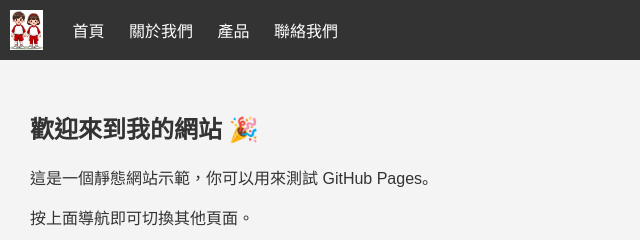
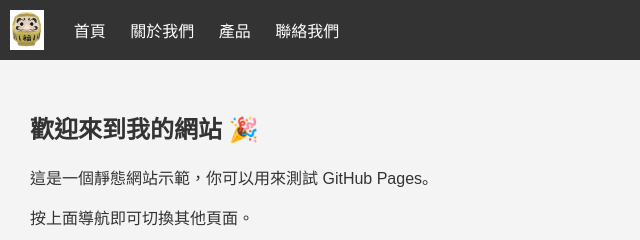
Before and after one commit to chitienshih-wq/Git_Test, a plain HTML site: page index.html in a window 1280 px wide. Shown: the top 240 px of the page, 0-640 px from the left. Drawn offline with Linux system fonts and the light colour scheme.

```diff
--- a/index.html
+++ b/index.html
@@ -8,7 +8,7 @@
 <body>
 
 <header>
-  <img src="snap031.jpg" class="logo">
+  <img src="assets/logo.png" class="logo">
   <nav>
     <a href="index.html">首頁</a>
     <a href="about.html">關於我們</a>
```
